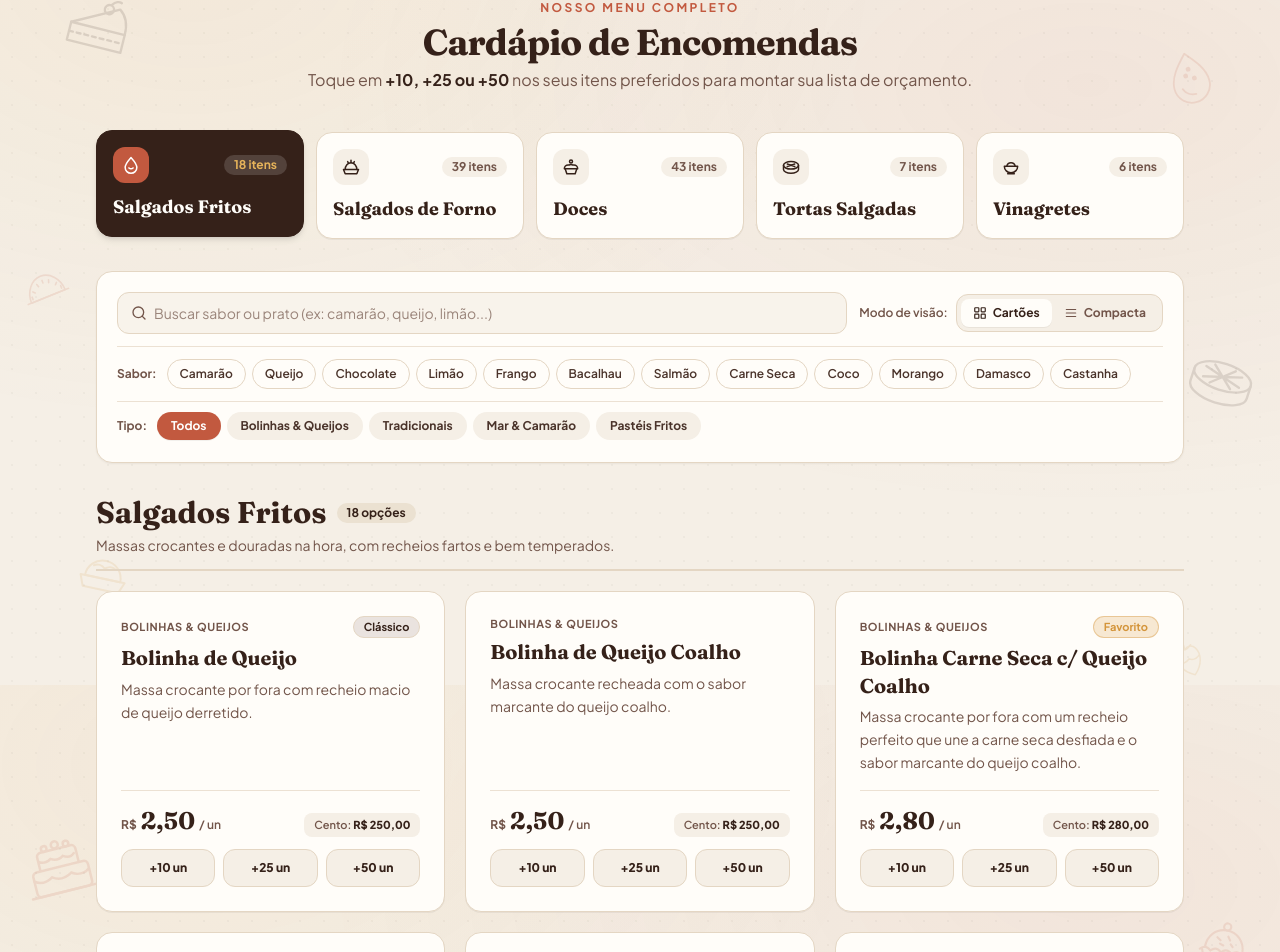
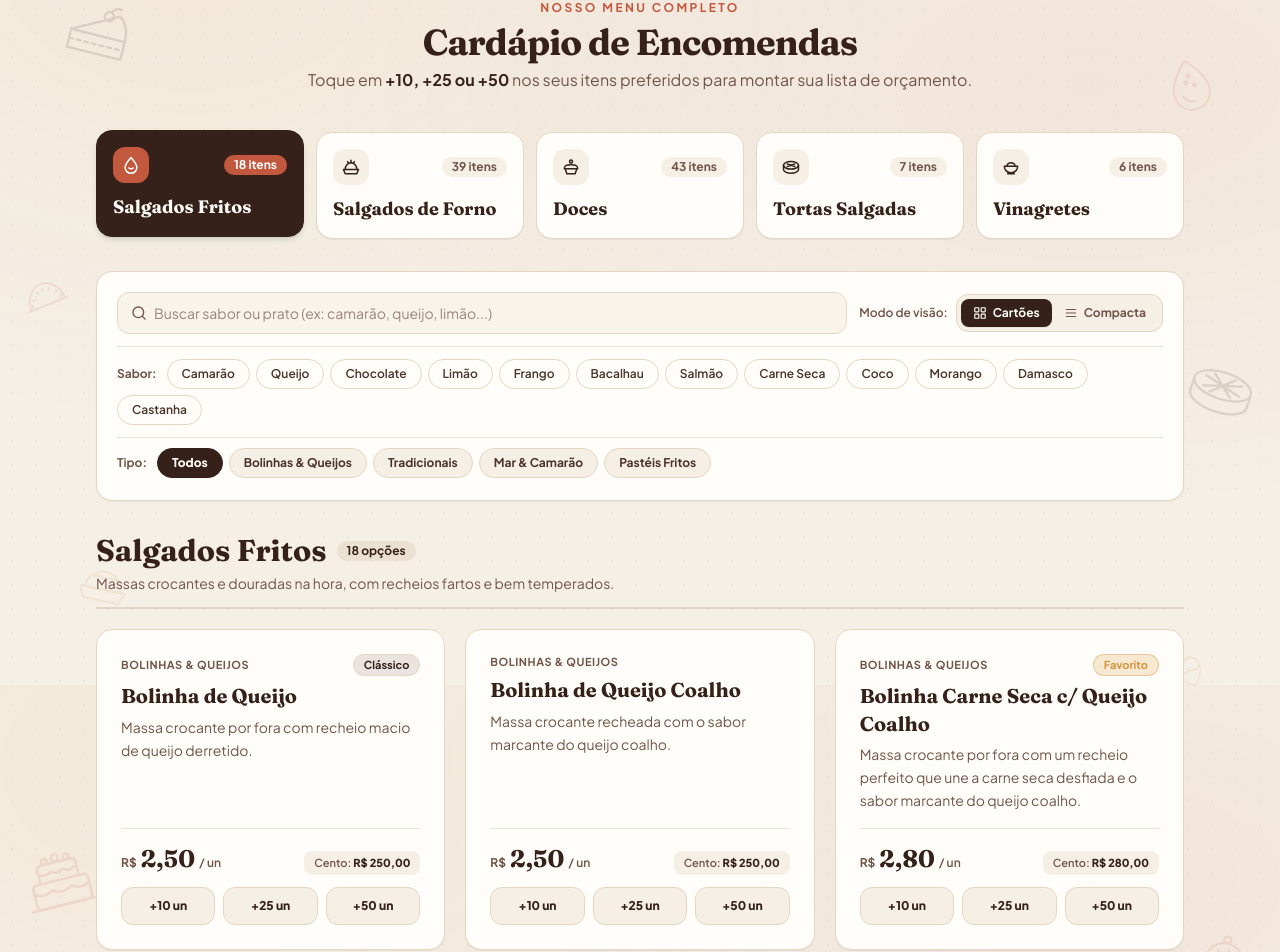
Before and after one commit to PeuBrazil/menu-tania-buffet, a Next.js app: page / in a window 1280 px wide. Shown: the part 915-1867 px from the top of the page. Built offline with nearby package versions, Linux system fonts and the light colour scheme.

Commit message:
style: melhora contraste de botoes e filtros selecionados no modo escuro (fundo claro e letra escura)

```diff
--- a/src/app/globals.css
+++ b/src/app/globals.css
@@ -14,6 +14,8 @@
   --brand-card: #FFFDF9;
   --brand-border: #E4D6C3;
   --brand-espresso: #352119;
+  --brand-selected-bg: #352119;
+  --brand-selected-text: #FFFDF9;
   --brand-warning-bg: #FFF8EB;
   --brand-warning-border: #E6C891;
   --brand-dot-color: rgba(74, 51, 42, 0.04);
@@ -22,18 +24,20 @@
 
 .dark {
   --brand-bg: #170F0B;
-  --brand-bg-alt: #241812;
+  --brand-bg-alt: #261A13;
   --brand-surface-subtle: #1F140F;
   --brand-text: #EFE5D8;
   --brand-heading: #FFFBF5;
-  --brand-muted: #BCA493;
-  --brand-primary: #D96B4E;
-  --brand-primary-hover: #E87D60;
+  --brand-muted: #C2AA98;
+  --brand-primary: #DF6E50;
+  --brand-primary-hover: #EC8164;
   --brand-gold: #E8B55B;
-  --brand-sage: #589466;
+  --brand-sage: #64A673;
   --brand-card: #221610;
-  --brand-border: #3B281E;
+  --brand-border: #422D22;
   --brand-espresso: #2B1C14;
+  --brand-selected-bg: #F5EFE6;
+  --brand-selected-text: #221610;
   --brand-warning-bg: #2A1D12;
   --brand-warning-border: #6B4D23;
   --brand-dot-color: rgba(245, 239, 230, 0.035);
@@ -57,6 +61,8 @@
   --color-brand-card: var(--brand-card);
   --color-brand-border: var(--brand-border);
   --color-brand-espresso: var(--brand-espresso);
+  --color-brand-selected: var(--brand-selected-bg);
+  --color-brand-selected-text: var(--brand-selected-text);
 }
 
 html,
--- a/src/app/page.tsx
+++ b/src/app/page.tsx
@@ -15,8 +15,8 @@ const badgeStyles: Record<string, string> = {
   "Mais Pedido": "bg-brand-primary/15 text-brand-primary border-brand-primary/30",
   "Mais Pedida": "bg-brand-primary/15 text-brand-primary border-brand-primary/30",
   Favorito: "bg-brand-gold/20 text-brand-gold border-brand-gold/40",
-  Premium: "bg-brand-espresso text-[#FFFDF9] border-brand-espresso",
-  Gourmet: "bg-brand-espresso text-[#FFFDF9] border-brand-espresso",
+  Premium: "bg-brand-selected text-brand-selected-text border-brand-selected",
+  Gourmet: "bg-brand-selected text-brand-selected-text border-brand-selected",
   Especial: "bg-brand-gold/15 text-brand-gold border-brand-gold/35",
   "Especial 30cm": "bg-brand-gold/15 text-brand-gold border-brand-gold/35",
   Agridoce: "bg-brand-sage/15 text-brand-sage border-brand-sage/30",
@@ -1006,18 +1006,18 @@ export default function Home() {
                   onClick={() => handleCategoryChange(section.category)}
                   className={`inline-flex items-center gap-2 px-4 py-2.5 rounded-2xl border text-xs font-bold whitespace-nowrap shrink-0 transition-all cursor-pointer ${
                     isActive
-                      ? "bg-brand-espresso text-[#FFFDF9] border-brand-espresso shadow-sm"
+                      ? "bg-brand-selected text-brand-selected-text border-brand-selected shadow-sm"
                       : "bg-brand-card text-brand-heading border-brand-border"
                   }`}
                 >
                   <CategoryIcon
                     category={section.category}
-                    className={`w-4 h-4 ${isActive ? "text-[#E6B35A]" : "text-brand-primary"}`}
+                    className="w-4 h-4 text-brand-primary"
                   />
                   <span>{section.category}</span>
                   <span
-                    className={`text-[10px] px-1.5 py-0.5 rounded-full ${
-                      isActive ? "bg-white/15 text-[#E6B35A]" : "bg-brand-bg text-brand-muted"
+                    className={`text-[10px] px-1.5 py-0.5 rounded-full font-extrabold ${
+                      isActive ? "bg-brand-primary text-white" : "bg-brand-bg text-brand-muted"
                     }`}
                   >
                     {section.items.length}
@@ -1038,7 +1038,7 @@ export default function Home() {
                   onClick={() => handleCategoryChange(section.category)}
                   className={`group flex flex-col justify-between p-4 rounded-2xl border text-left transition-all cursor-pointer ${
                     isActive
-                      ? "bg-brand-espresso text-[#FFFDF9] border-brand-espresso shadow-md -translate-y-0.5"
+                      ? "bg-brand-selected text-brand-selected-text border-brand-selected shadow-md -translate-y-0.5"
                       : "bg-brand-card hover:bg-brand-surface-subtle text-brand-heading border-brand-border hover:border-brand-primary/50 shadow-2xs"
                   }`}
                 >
@@ -1055,7 +1055,7 @@ export default function Home() {
                     <span
                       className={`text-xs font-bold px-2.5 py-0.5 rounded-full ${
                         isActive
-                          ? "bg-white/15 text-[#E6B35A]"
+                          ? "bg-brand-primary text-white"
                           : "bg-brand-bg text-brand-muted"
                       }`}
                     >
@@ -1114,7 +1114,7 @@ export default function Home() {
                     onClick={() => setViewMode("grid")}
                     className={`inline-flex items-center gap-1.5 px-3 py-1.5 rounded-lg text-xs font-bold transition-all cursor-pointer ${
                       viewMode === "grid"
-                        ? "bg-brand-card text-brand-heading shadow-2xs"
+                        ? "bg-brand-selected text-brand-selected-text shadow-2xs"
                         : "text-brand-muted hover:text-brand-heading"
                     }`}
                   >
@@ -1131,7 +1131,7 @@ export default function Home() {
                     onClick={() => setViewMode("bistro")}
                     className={`inline-flex items-center gap-1.5 px-3 py-1.5 rounded-lg text-xs font-bold transition-all cursor-pointer ${
                       viewMode === "bistro"
-                        ? "bg-brand-card text-brand-heading shadow-2xs"
+                        ? "bg-brand-selected text-brand-selected-text shadow-2xs"
                         : "text-brand-muted hover:text-brand-heading"
                     }`}
                   >
@@ -1161,13 +1161,13 @@ export default function Home() {
                           normalizeText(prev.trim()) === normalizeText(flavor) ? "" : flavor
                         )
                       }
-                      className={`px-3 py-1.5 rounded-full text-xs font-semibold whitespace-nowrap shrink-0 transition-all cursor-pointer border ${
+                      className={`px-3.5 py-1.5 rounded-full text-xs whitespace-nowrap shrink-0 transition-all cursor-pointer border ${
                         isSelected
-                          ? "bg-brand-espresso text-[#FFFDF9] border-brand-espresso shadow-2xs"
-                          : "bg-brand-card hover:bg-brand-bg text-brand-text border-brand-border"
+                          ? "bg-brand-selected text-brand-selected-text border-brand-selected font-extrabold shadow-xs scale-[1.02]"
+                          : "bg-brand-card hover:bg-brand-bg text-brand-text border-brand-border font-semibold"
                       }`}
                     >
-                      {flavor}
+                      {isSelected ? `✓ ${flavor}` : flavor}
                     </button>
                   );
                 })}
@@ -1188,10 +1188,10 @@ export default function Home() {
                         key={sub}
                         type="button"
                         onClick={() => setActiveSubcategory(sub)}
-                        className={`px-3.5 py-1.5 rounded-full text-xs font-bold whitespace-nowrap shrink-0 transition-all cursor-pointer ${
+                        className={`px-3.5 py-1.5 rounded-full text-xs whitespace-nowrap shrink-0 transition-all cursor-pointer border ${
                           active
-                            ? "bg-brand-primary text-white shadow-2xs"
-                            : "bg-brand-bg text-brand-text hover:bg-brand-bg-alt"
+                            ? "bg-brand-selected text-brand-selected-text border-brand-selected font-extrabold shadow-xs"
+                            : "bg-brand-bg text-brand-text border-brand-border hover:bg-brand-bg-alt font-bold"
                         }`}
                       >
                         {sub}
@@ -1373,7 +1373,7 @@ export default function Home() {
                                             25
                                           )
                                         }
-                                        className="py-2 rounded-lg bg-brand-espresso hover:bg-brand-primary text-white font-extrabold text-xs active:scale-95 transition-all cursor-pointer"
+                                        className="py-2 rounded-lg bg-brand-selected text-brand-selected-text hover:bg-brand-primary hover:text-white font-extrabold text-xs active:scale-95 transition-all cursor-pointer"
                                       >
                                         +25
                                       </button>
@@ -1388,7 +1388,7 @@ export default function Home() {
                                             50
                                           )
                                         }
-                                        className="py-2 rounded-lg bg-brand-espresso hover:bg-brand-primary text-white font-extrabold text-xs active:scale-95 transition-all cursor-pointer"
+                                        className="py-2 rounded-lg bg-brand-selected text-brand-selected-text hover:bg-brand-primary hover:text-white font-extrabold text-xs active:scale-95 transition-all cursor-pointer"
                                       >
                                         +50
                                       </button>
```
